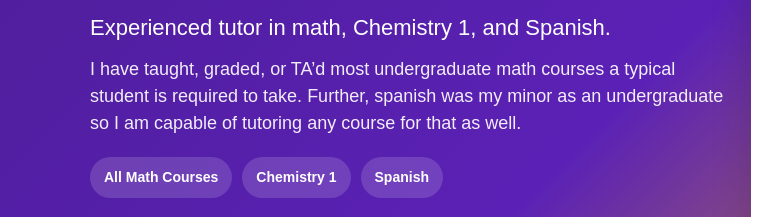
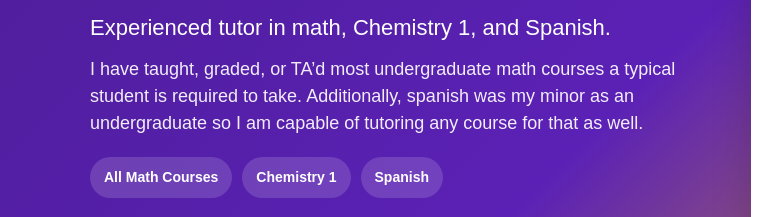
Before and after one commit to rmeye23/Tutoring, a plain HTML site: page index.html in a window 1280 px wide. Shown: the part 255-472 px from the top of the page, 0-764 px from the left. Drawn offline with Linux system fonts and the light colour scheme.

Commit message:
Fix minor grammatical error in bio paragraph

```diff
--- a/index.html
+++ b/index.html
@@ -64,7 +64,7 @@
         <div class="badge">LSU Math PhD Student • M.S., Sam Houston State University</div>
         <h1>Rachel Meyers, M.S.</h1>
         <p style="font-size:22px;">Experienced tutor in math, Chemistry 1, and Spanish.</p>
-        <p style="font-size:18px; opacity:.92;">I have taught, graded, or TA’d most undergraduate math courses a typical student is required to take. Further, spanish was my minor as an undergraduate so I am capable of tutoring any course for that as well.</p>
+        <p style="font-size:18px; opacity:.92;">I have taught, graded, or TA’d most undergraduate math courses a typical student is required to take. Additionally, spanish was my minor as an undergraduate so I am capable of tutoring any course for that as well.</p>
 
         <div class="chips">
           <div class="chip">All Math Courses</div>
```
